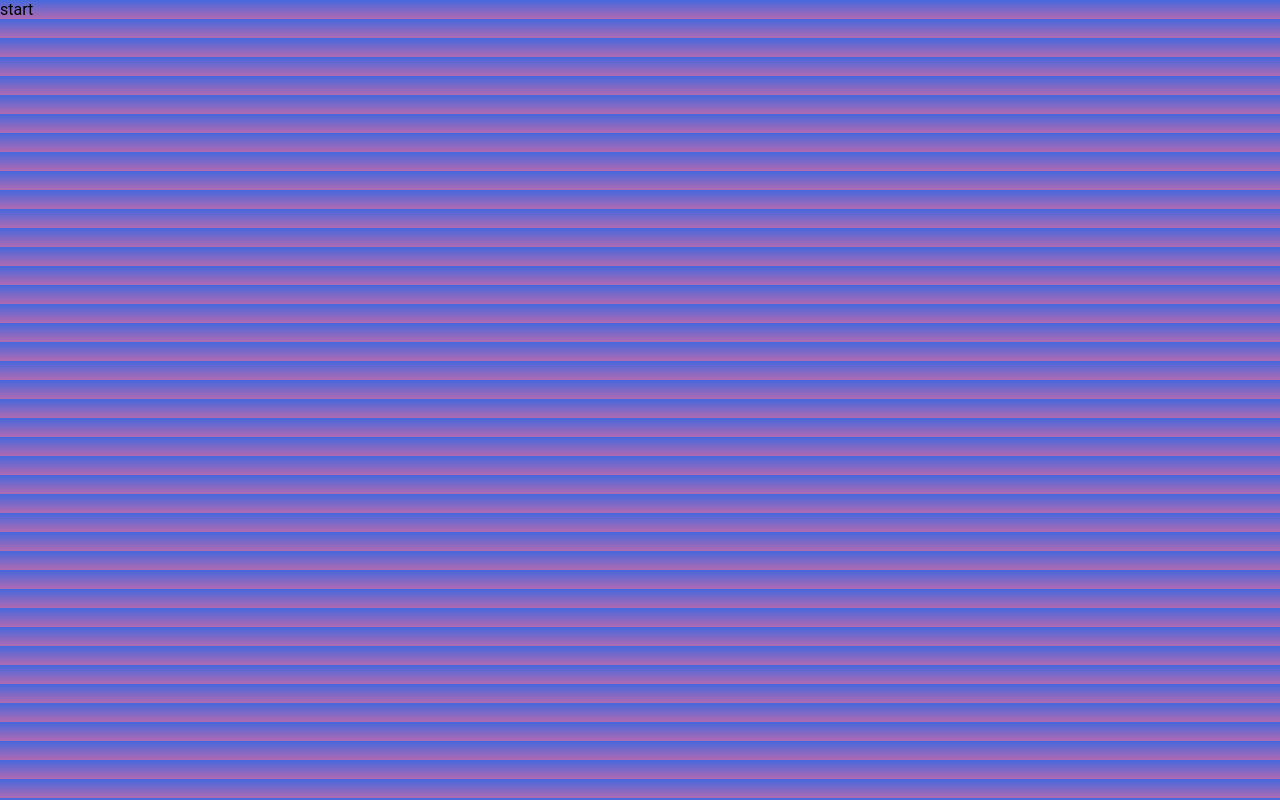
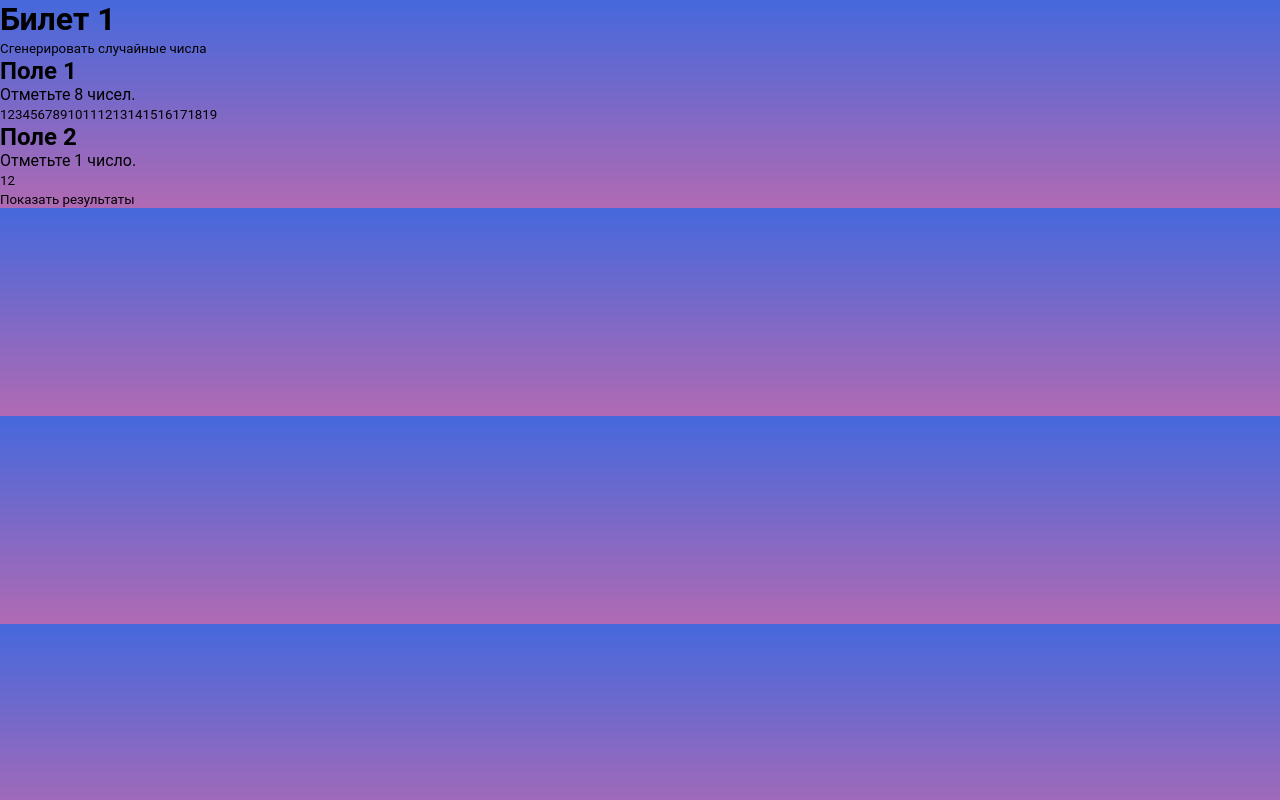
Before and after one commit to YakovlevaSS/gosloto-8-iz-19, a React (Create React App) app: page / in a window 1280 px wide. Built offline with nearby package versions, Linux system fonts and the light colour scheme.

Commit message:
create MainPage

```diff
--- a/src/App.tsx
+++ b/src/App.tsx
@@ -1,3 +1,5 @@
-const App = () => <div className="App">start</div>;
+import { MainPage } from "./pages/mainPage/MainPage";
+
+const App = () => <MainPage />
 
 export default App;
--- /dev/null
+++ b/src/components/Interface/number.ts
@@ -0,0 +1,8 @@
+export interface INumber {
+  numbers: number[];
+  numberSecond: number;
+}
+
+export interface IGenerateRandomNumbersProps {
+  setNumbers: React.Dispatch<React.SetStateAction<INumber>>;
+}
--- /dev/null
+++ b/src/components/field/Field.tsx
@@ -0,0 +1,42 @@
+import s from './index.module.css';
+
+
+interface IProps {
+  numbers: number[];
+  onSelectNumber: (number: number) => void;
+  isSecondField?: boolean;
+}
+
+export const Field: React.FC<IProps> = ({
+  numbers,
+  onSelectNumber,
+  isSecondField,
+}) => {
+  const fieldNumbers = Array.from(
+    { length: isSecondField ? 2 : 19 },
+    (_, index) => index + 1
+  );
+
+  return (
+    <div>
+      <div className={ s.titleFieldBlog }>
+        <h2 className={ s.titleField }>{ isSecondField ? 'Поле 2' : 'Поле 1' }</h2>
+        <p className={ s.textField }>
+          { isSecondField ? 'Отметьте 1 число.' : 'Отметьте 8 чиcел.' }
+        </p>
+      </div>
+      <div className={ s.numberFieldBlog }>
+        { fieldNumbers.map((number) => (
+          <button
+            key={ number }
+            disabled={ numbers.includes(number) }
+            type="button"
+            onClick={ () => onSelectNumber(number) }
+          >
+            { number }
+          </button>
+        )) }
+      </div>
+    </div>
+  );
+};
--- /dev/null
+++ b/src/components/utils/generateRandomNumbers.ts
@@ -0,0 +1,15 @@
+import { IGenerateRandomNumbersProps } from '../Interface/number';
+
+
+export const generateRandomNumbers = ({ setNumbers }: IGenerateRandomNumbersProps) => {
+  const randomNumbers = Array.from(
+    { length: 8 },
+    () => Math.floor(Math.random() * 19) + 1
+  );
+  const randomPowerball = Math.floor(Math.random() * 2) + 1;
+
+  setNumbers({
+    numbers: randomNumbers,
+    numberSecond: randomPowerball,
+  });
+};
--- /dev/null
+++ b/src/pages/mainPage/MainPage.tsx
@@ -0,0 +1,55 @@
+import { useState } from 'react';
+
+import { Field } from '../../components/field/Field';
+import { INumber } from '../../components/Interface/number';
+import { generateRandomNumbers } from '../../components/utils/generateRandomNumbers';
+import s from './index.module.css';
+
+
+export const MainPage = () => {
+  const [selectedNumbers, setSelectedNumbers] = useState<INumber>({
+    numbers: [],
+    numberSecond: 0,
+  });
+  const [winningNumbers, setWinningNumbers] = useState<INumber>({
+    numbers: [],
+    numberSecond: 0,
+  });
+
+  const onSelectNumber = (number: number, isSecondField: boolean) => {
+    if (isSecondField) {
+      setSelectedNumbers((prevNumbers) => ({
+        ...prevNumbers,
+        numberSecond: number,
+      }));
+    } else {
+      setSelectedNumbers((prevNumbers) => ({
+        ...prevNumbers,
+        numbers: [...prevNumbers.numbers, number],
+      }));
+    }
+  };
+
+  return (
+    <div className={ s.ticketWrup }>
+      <div className={ s.ticketTitle }>
+        <h1 className={ s.ticketTitle }>Билет 1</h1>
+        <button type="button" onClick={ () => generateRandomNumbers({ setNumbers: setSelectedNumbers }) }>
+          Сгенерировать случайные числа
+        </button>
+      </div>
+      <Field
+        numbers={ selectedNumbers.numbers }
+        onSelectNumber={ (number: number) => onSelectNumber(number, false) }
+      />
+      <Field
+        isSecondField
+        numbers={ [selectedNumbers.numberSecond] }
+        onSelectNumber={ (number: number) => onSelectNumber(number, true) }
+      />
+      <button type="button">
+        Показать результаты
+      </button>
+    </div>
+  );
+};
```
Also changed, not shown: src/pages/resultPage/ResultPage.tsx (added, +8 -0 lines), src/components/field/index.module.css (added), src/pages/mainPage/index.module.css (added), src/pages/resultPage/index.module.css (added).
